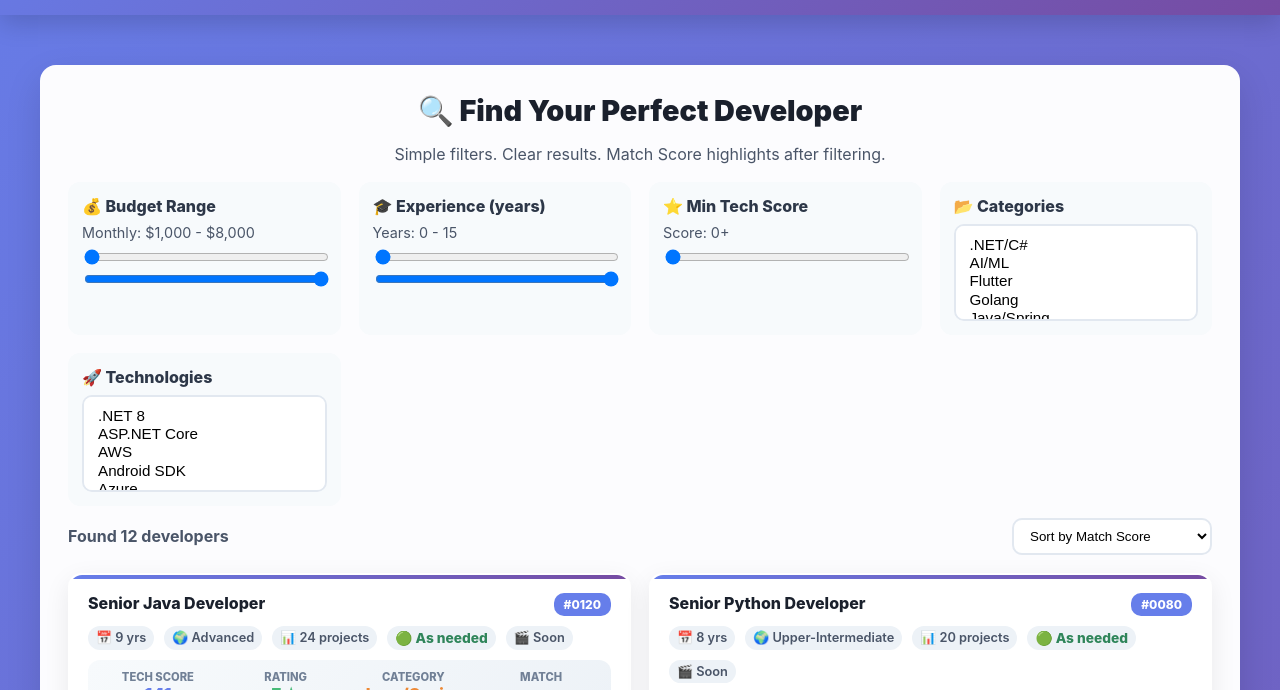
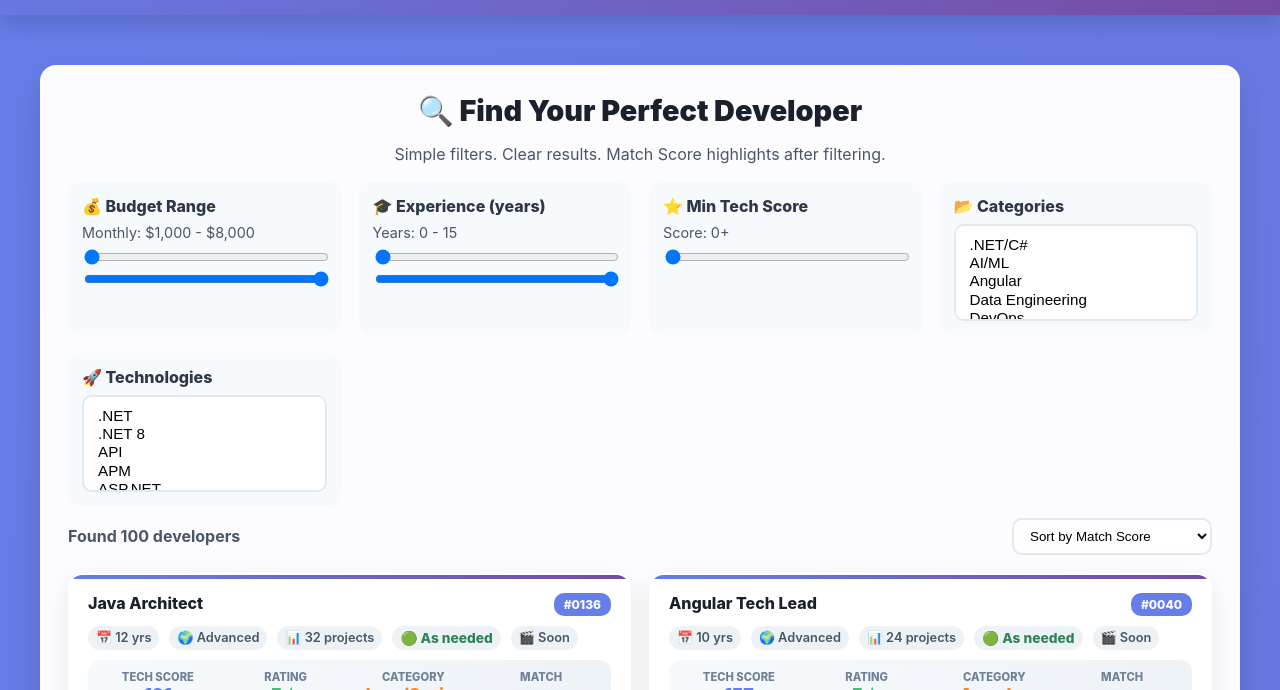
Before and after one commit to just4yu/platform, a plain HTML site: page just4u-platform-demo.html in a window 1280 px wide. Shown: the part 253-943 px from the top of the page. Drawn offline with Linux system fonts and the light colour scheme.

Commit message:
feat(demo): load developers from candidates_database_extended.txt; add availability & achievements to DB v0.2

```diff
--- a/just4u-platform-demo.html
+++ b/just4u-platform-demo.html
@@ -284,21 +284,71 @@
   <script>
     const CONTACT_EMAIL = 'stant1605@gmail.com';
 
-    // Sample dataset (12 developers across categories)
-    let allDevelopers = [
-      { id: 1, developerId: '0003', position: 'Senior React Developer', category: 'JavaScript/React', technologies: ['React','TypeScript','Redux','Next.js','Node.js','GraphQL','Tailwind'], experienceYears: 7, projectsCount: 18, englishLevel: 'Upper-Intermediate', salaryUSD: 5000, projectSectors: ['E-commerce','SaaS','Fintech'], techScore: 127, rating: 4.9, video: 'Soon', availability: 'As needed', achievements: ['Led FE for fintech app 100k+ MAU','Cut TTI by 30%'] },
-      { id: 2, developerId: '0060', position: 'Senior Node.js Developer', category: 'Node.js', technologies: ['Node.js','TypeScript','NestJS','PostgreSQL','Redis','Docker','AWS'], experienceYears: 6, projectsCount: 18, englishLevel: 'Upper-Intermediate', salaryUSD: 4400, projectSectors: ['Fintech','Real-time','IoT'], techScore: 121, rating: 4.9, video: 'Soon', availability: 'As needed', achievements: [] },
-      { id: 3, developerId: '0120', position: 'Senior Java Developer', category: 'Java/Spring', technologies: ['Java','Spring Boot','Microservices','Kafka','Postgres','Docker'], experienceYears: 9, projectsCount: 24, englishLevel: 'Advanced', salaryUSD: 5400, projectSectors: ['Banking','Insurance'], techScore: 141, rating: 5.0, video: 'Soon', availability: 'As needed', achievements: [] },
-      { id: 4, developerId: '0080', position: 'Senior Python Developer', category: 'Python/Django', technologies: ['Python','Django','DRF','Postgres','Redis','Celery','Docker','AWS'], experienceYears: 8, projectsCount: 20, englishLevel: 'Upper-Intermediate', salaryUSD: 4600, projectSectors: ['Fintech','E-commerce','CRM'], techScore: 148, rating: 5.0, video: 'Soon', availability: 'As needed', achievements: [] },
-      { id: 5, developerId: '0100', position: 'Senior FastAPI Engineer', category: 'Python/FastAPI', technologies: ['FastAPI','SQLAlchemy','PostgreSQL','Redis','Docker','AWS'], experienceYears: 6, projectsCount: 15, englishLevel: 'Upper-Intermediate', salaryUSD: 4100, projectSectors: ['Microservices','APIs'], techScore: 111, rating: 4.9, video: 'Soon', availability: 'As needed', achievements: [] },
-      { id: 6, developerId: '0140', position: 'Senior .NET Developer', category: '.NET/C#', technologies: ['C#','.NET 8','ASP.NET Core','EF Core','SQL Server','Azure'], experienceYears: 8, projectsCount: 18, englishLevel: 'Upper-Intermediate', salaryUSD: 4500, projectSectors: ['Banking','SaaS'], techScore: 120, rating: 4.9, video: 'Soon', availability: 'As needed', achievements: [] },
-      { id: 7, developerId: '0160', position: 'Senior Go Developer', category: 'Golang', technologies: ['Go','gRPC','PostgreSQL','Redis','Docker','Kubernetes'], experienceYears: 6, projectsCount: 14, englishLevel: 'Upper-Intermediate', salaryUSD: 4600, projectSectors: ['Payments','Platform'], techScore: 114, rating: 4.9, video: 'Soon', availability: 'As needed', achievements: [] },
-      { id: 8, developerId: '0182', position: 'Senior PHP Developer', category: 'PHP/Laravel', technologies: ['PHP','Laravel','MySQL','Redis','Horizon','Docker'], experienceYears: 7, projectsCount: 16, englishLevel: 'Upper-Intermediate', salaryUSD: 3800, projectSectors: ['E-commerce','CRM'], techScore: 118, rating: 4.9, video: 'Soon', availability: 'As needed', achievements: [] },
-      { id: 9, developerId: '0225', position: 'Senior iOS Developer', category: 'Mobile iOS', technologies: ['Swift','SwiftUI','UIKit','Combine','Core Data','REST'], experienceYears: 8, projectsCount: 18, englishLevel: 'Upper-Intermediate', salaryUSD: 6000, projectSectors: ['Banking','Social'], techScore: 120, rating: 4.9, video: 'Soon', availability: 'As needed', achievements: [] },
-      { id: 10, developerId: '0246', position: 'Senior Android Dev', category: 'Mobile Android', technologies: ['Kotlin','Android SDK','Coroutines','Room','Retrofit','Compose'], experienceYears: 9, projectsCount: 20, englishLevel: 'Upper-Intermediate', salaryUSD: 4800, projectSectors: ['Banking','E-commerce'], techScore: 132, rating: 5.0, video: 'Soon', availability: 'As needed', achievements: [] },
-      { id: 11, developerId: '0266', position: 'Senior Flutter Dev', category: 'Flutter', technologies: ['Flutter','Dart','BLoC','Riverpod','Firebase','REST'], experienceYears: 7, projectsCount: 16, englishLevel: 'Upper-Intermediate', salaryUSD: 4200, projectSectors: ['E-commerce','Health'], techScore: 118, rating: 4.9, video: 'Soon', availability: 'As needed', achievements: [] },
-      { id: 12, developerId: '0309', position: 'Senior ML Engineer', category: 'AI/ML', technologies: ['Python','TensorFlow','PyTorch','MLflow','Docker','AWS'], experienceYears: 6, projectsCount: 14, englishLevel: 'Upper-Intermediate', salaryUSD: 4500, projectSectors: ['Recommenders','CV','NLP'], techScore: 114, rating: 4.9, video: 'Soon', availability: 'As needed', achievements: [] }
-    ];
+    // Loaded dataset
+    let allDevelopers = [];
+
+    function parseCsvLine(line) {
+      const out = [];
+      let cur = '';
+      let inQuotes = false;
+      for (let i = 0; i < line.length; i++) {
+        const ch = line[i];
+        if (ch === '"') { inQuotes = !inQuotes; continue; }
+        if (ch === ',' && !inQuotes) { out.push(cur.trim()); cur = ''; continue; }
+        cur += ch;
+      }
+      out.push(cur.trim());
+      return out;
+    }
+
+    async function loadDevelopersFromFile() {
+      try {
+        const res = await fetch('candidates_database_extended.txt');
+        const text = await res.text();
+        const lines = text.split('\n').map(l => l.trim()).filter(l => l && !l.startsWith('#'));
+        const devs = [];
+        lines.forEach((line, idx) => {
+          const fields = parseCsvLine(line);
+          if (fields.length < 12) return;
+          const [developerId, position, category, technologiesStr, experienceYearsStr, projectsCountStr, englishLevel, salaryUSDStr, projectSectorsStr, techScoreStr, ratingStr, video, availability = 'As needed', achievementsStr = ''] = fields;
+          const experienceYears = parseInt(experienceYearsStr, 10) || 0;
+          const projectsCount = parseInt(projectsCountStr, 10) || 0;
+          const salaryUSD = parseInt(salaryUSDStr, 10) || 0;
+          const technologies = (technologiesStr || '').split(';').map(s => s.trim()).filter(Boolean);
+          const projectSectors = (projectSectorsStr || '').split(';').map(s => s.trim()).filter(Boolean);
+          let techScore = 0;
+          if ((techScoreStr || '').includes('=')) {
+            const right = techScoreStr.split('=').pop();
+            techScore = parseInt(right.trim(), 10) || 0;
+          } else {
+            const maybe = parseInt(techScoreStr, 10);
+            techScore = isNaN(maybe) ? (experienceYears * 10 + projectsCount * 3 + technologies.length) : maybe;
+          }
+          const rating = parseFloat(ratingStr) || 4.5;
+          const achievements = (achievementsStr && achievementsStr !== '-') ? achievementsStr.split(';').map(s => s.trim()).filter(Boolean) : [];
+          devs.push({
+            id: idx + 1,
+            developerId: (developerId || '').trim(),
+            position: (position || '').trim(),
+            category: (category || '').trim(),
+            technologies,
+            experienceYears,
+            projectsCount,
+            englishLevel: (englishLevel || '').trim(),
+            salaryUSD,
+            projectSectors,
+            techScore,
+            rating,
+            video: (video || 'Soon').trim() || 'Soon',
+            availability: (availability || 'As needed').trim(),
+            achievements,
+          });
+        });
+        allDevelopers = devs;
+      } catch (e) {
+        console.error('Failed to load candidates_database_extended.txt', e);
+      }
+    }
 
     let filteredDevelopers = [...allDevelopers];
     let selectedCategories = [];
@@ -530,10 +580,15 @@ Description: ${form.get('description') || ''}`);
 
     window.onclick = function(ev){ const modal = document.getElementById('contactModal'); if (ev.target === modal) closeModal(); }
 
-    document.addEventListener('DOMContentLoaded', () => {
+    document.addEventListener('DOMContentLoaded', async () => {
       updateSalaryRange();
       updateExperienceRange();
       updateTechScoreMin();
+      await loadDevelopersFromFile();
+      if (!allDevelopers.length) {
+        // Fallback to empty state if loading failed
+        console.warn('No developers loaded from file');
+      }
       initFilterOptions();
       filterDevelopers();
       displayTop3();
```
